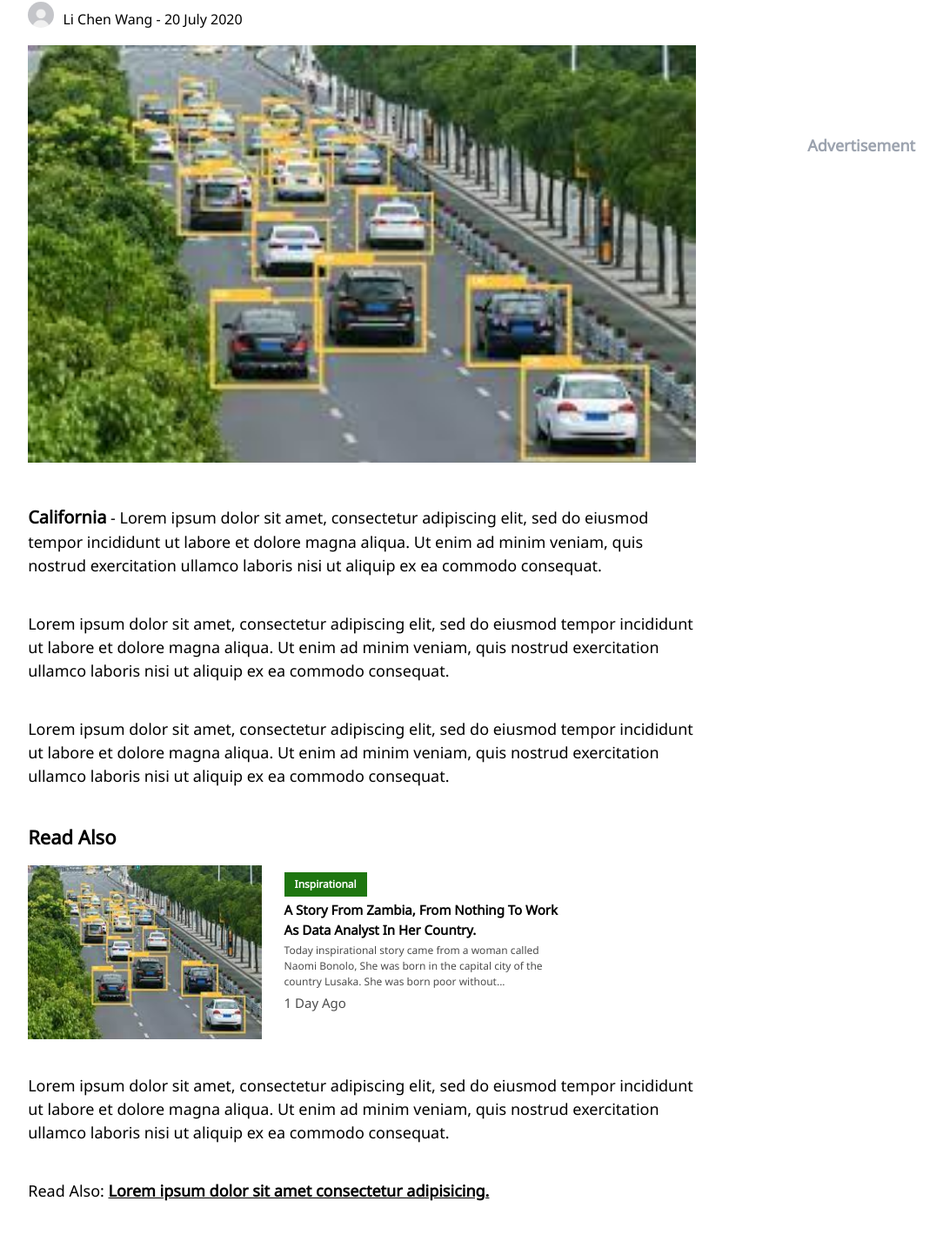
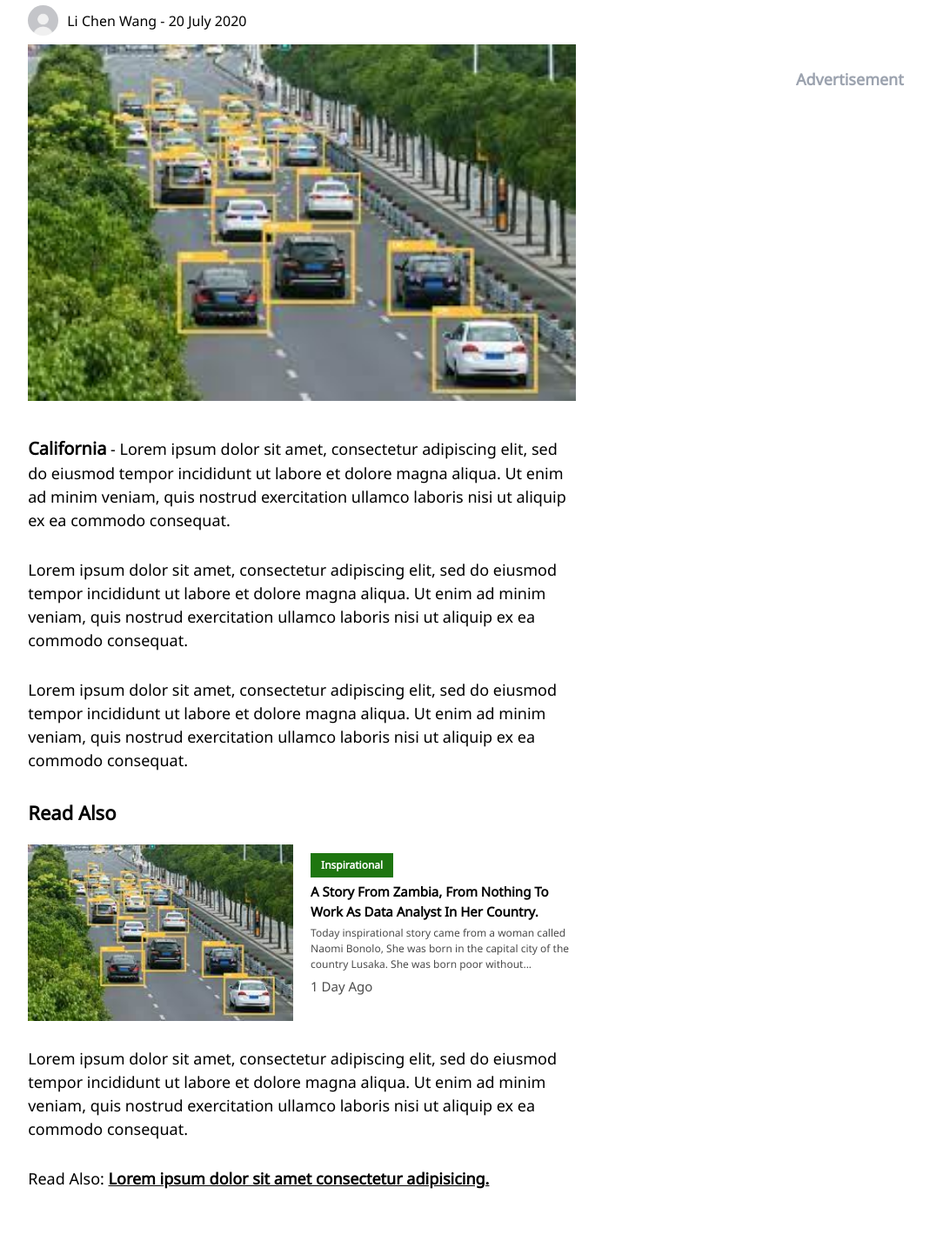
Before and after one commit to tsaqifmaulana444/Dataxperience-Client-Side, a Next.js app: page /details in a window 1280 px wide. Shown: the part 205-1632 px from the top of the page at 87% size, without its empty margins (83-1167 px from the left). Built offline with nearby package versions, Linux system fonts and the light colour scheme.

Commit message:
fix: viewport sampah sesampah2nya

```diff
--- a/src/app/details/page.tsx
+++ b/src/app/details/page.tsx
@@ -8,64 +8,62 @@ export default function page() {
 	return (
 		<div>
 			<Navbar />
-			<section className="mx-[9vw]">
-				<div className="flex mt-[7vh]">
-					<div className="w-[60vw]">
+			<section className="w-[82%] mx-auto">
+				<div className="flex justify-between mt-[60px]">
+					<div className="w-[60%]">
 						<div>
 							<h1 className="font-bold text-[26px]">Meet Zhang Shixing, Inspirational Machine Learning Engineer At Google Cloud.</h1>
 							<div className="flex">
-								<div className="w-fit h-[5vh] my-2.5">
+								<div className="w-[35px] my-2.5">
 									<Image
 										src={Profile}
 										alt="User"
-										width={30}
-										height={30}
-										className="rounded-full"
+										className="rounded-full w-full object-cover"
 									/>
 								</div>
-								<p className="w-fit my-auto ml-[0.8vw]">Li Chen Wang - 20 July 2020</p>
+								<p className="w-fit my-auto ml-[10px]">Li Chen Wang - 20 July 2020</p>
 							</div>
 						</div>
-						<div className="w-full h-[60vh]">
+						<div className="w-full h-[25%]">
 							<Image
 								src={Cars}
 								alt="cars"
 								className="w-full h-full object-cover"
 							/>
 						</div>
-						<div className="mt-[6vh]">
+						<div className="mt-[40px]">
 							<p className="text-[18px]"><span className="font-bold text-[20px]">California</span> - Lorem ipsum dolor sit amet, consectetur adipiscing elit, sed do eiusmod tempor incididunt ut labore et dolore magna aliqua. Ut enim ad minim veniam, quis nostrud exercitation ullamco laboris nisi ut aliquip ex ea commodo consequat.</p>
-							<p className="text-[18px] mt-[5vh]">Lorem ipsum dolor sit amet, consectetur adipiscing elit, sed do eiusmod tempor incididunt ut labore et dolore magna aliqua. Ut enim ad minim veniam, quis nostrud exercitation ullamco laboris nisi ut aliquip ex ea commodo consequat.</p>
-							<p className="text-[18px] mt-[5vh]">Lorem ipsum dolor sit amet, consectetur adipiscing elit, sed do eiusmod tempor incididunt ut labore et dolore magna aliqua. Ut enim ad minim veniam, quis nostrud exercitation ullamco laboris nisi ut aliquip ex ea commodo consequat.</p>
-							<div className="mt-[5vh]">
+							<p className="text-[18px] mt-[30px]">Lorem ipsum dolor sit amet, consectetur adipiscing elit, sed do eiusmod tempor incididunt ut labore et dolore magna aliqua. Ut enim ad minim veniam, quis nostrud exercitation ullamco laboris nisi ut aliquip ex ea commodo consequat.</p>
+							<p className="text-[18px] mt-[30px]">Lorem ipsum dolor sit amet, consectetur adipiscing elit, sed do eiusmod tempor incididunt ut labore et dolore magna aliqua. Ut enim ad minim veniam, quis nostrud exercitation ullamco laboris nisi ut aliquip ex ea commodo consequat.</p>
+							<div className="mt-[30px]">
 								<h1 className="text-[22px] font-bold">Read Also</h1>
-								<div className="flex mt-[2vh]">
-									<div className="w-[21vw] h-[25vh]">
+								<div className="flex mt-[20px] cursor-pointer">
+									<div className="w-[50%]">
 										<Image
 											src={Cars}
 											alt="cars"
-											className="w-full h-full"
+											className="w-full h-full object-cover"
 										/>
 									</div>
-									<div className="ml-[2vw] w-[25vw]">
-										<div className="w-fit bg-[#1E7610] text-white px-3 py-1.5 text-xs font-bold mt-[1vh]">Inspirational</div>
-										<h1 className="font-bold text-[15px] mt-[0.5vh]">A Story From Zambia, From Nothing To Work As Data Analyst In Her Country.</h1>
-										<p className="text-[12px] opacity-70 mt-[0.5vh]">Today inspirational story came from a woman called Naomi Bonolo, She was born in the capital city of the country Lusaka. She was born poor without...</p>
-										<p className="text-[15px] opacity-70 mt-[0.5vh]">1 Day Ago</p>
+									<div className="ml-[20px] w-[50%]">
+										<div className="w-fit bg-[#1E7610] text-white px-3 py-1.5 text-xs font-bold mt-[10px]">Inspirational</div>
+										<h1 className="font-bold text-[15px] mt-[5px]">A Story From Zambia, From Nothing To Work As Data Analyst In Her Country.</h1>
+										<p className="text-[12px] opacity-70 mt-[5px]">Today inspirational story came from a woman called Naomi Bonolo, She was born in the capital city of the country Lusaka. She was born poor without...</p>
+										<p className="text-[15px] opacity-70 mt-[5px]">1 Day Ago</p>
 									</div>
 								</div>
 							</div>
-							<p className="text-[18px] mt-[5vh]">Lorem ipsum dolor sit amet, consectetur adipiscing elit, sed do eiusmod tempor incididunt ut labore et dolore magna aliqua. Ut enim ad minim veniam, quis nostrud exercitation ullamco laboris nisi ut aliquip ex ea commodo consequat.</p>
+							<p className="text-[18px] mt-[30px]">Lorem ipsum dolor sit amet, consectetur adipiscing elit, sed do eiusmod tempor incididunt ut labore et dolore magna aliqua. Ut enim ad minim veniam, quis nostrud exercitation ullamco laboris nisi ut aliquip ex ea commodo consequat.</p>
 						</div>
-						<p className="text-[18px] mt-[5vh]">Read Also: <u className="font-bold">Lorem ipsum dolor sit amet consectetur adipisicing.</u></p>
-						<div className="flex mt-[7vh] mb-[10vh]">
-							<div className="w-fit bg-[#1E7610] text-white px-3 py-2 text-xs font-bold mr-[1vw]">Inspirational</div>
-							<div className="w-fit bg-[#1E7610] text-white px-3 py-2 text-xs font-bold mr-[1vw]">Inspirational</div>
+						<p className="text-[18px] mt-[30px]">Read Also: <u className="font-bold">Lorem ipsum dolor sit amet consectetur adipisicing.</u></p>
+						<div className="flex mt-[60px] mb-[90px]">
+							<div className="w-fit bg-[#1E7610] text-white px-3 py-2 text-xs font-bold">Inspirational</div>
+							<div className="w-fit bg-[#1E7610] text-white px-3 py-2 text-xs font-bold ml-[10px]">Inspirational</div>
 						</div>
 					</div>
-					<div className="w-[20vw]">
-						<p className="font-bold text-[18px] text-gray-400 ml-[10vw] mt-[30vh]">Advertisement</p>
-					</div>
+					<aside className="w-[20%]">
+						<p className="font-bold text-[18px] text-gray-400 text-center align-middle mt-40">Advertisement</p>
+					</aside>
 				</div>
 			</section>
 			<Footer />
```
